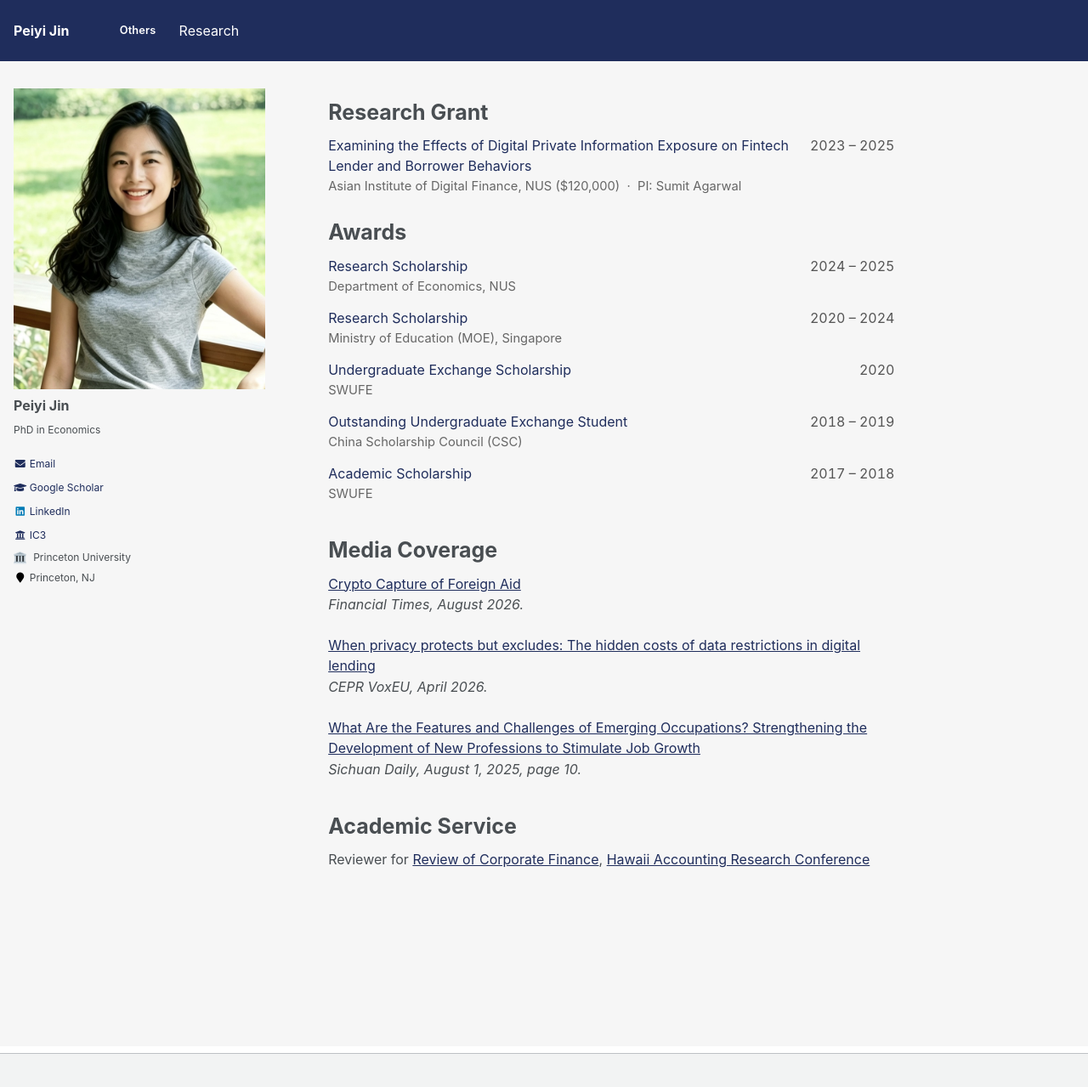
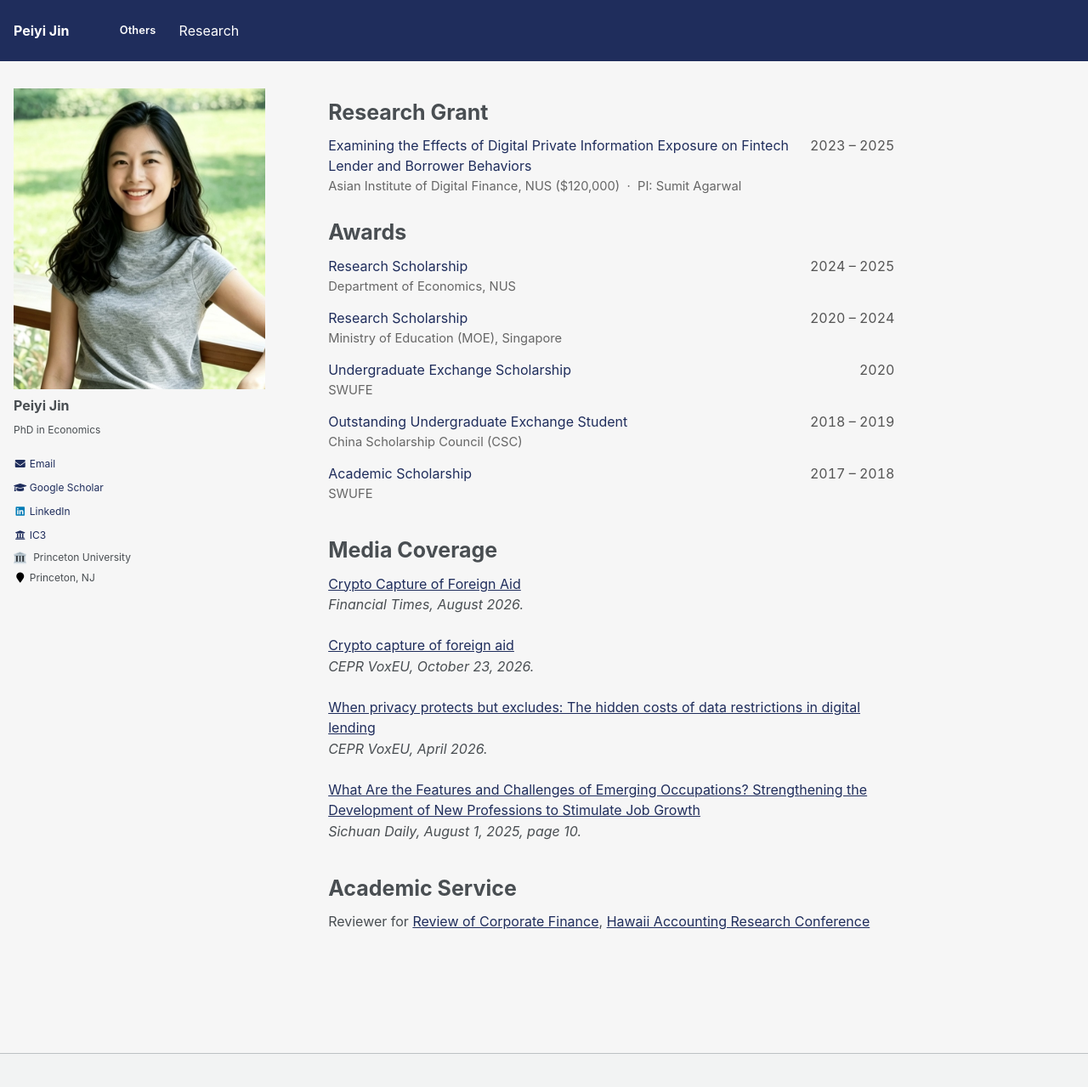
Before and after one commit to peiyi-jin/peiyi-jin.github.io, a Jekyll site: the page built from _pages/others.md, in a window 1280 px wide and 1304 px high. Shown: the top 1279 px of the window at 85% size. Built offline with Jekyll 4.4.1, drawn with Linux system fonts in a browser that asks for light colours.

Commit message:
Add foreign aid VoxEU column to research and media coverage

```diff
--- a/_pages/others.md
+++ b/_pages/others.md
@@ -63,6 +63,14 @@ Media Coverage
 
 <div style="margin-top: 24px;"></div>
 
+[Crypto capture of foreign aid](https://cepr.org/voxeu/columns/crypto-capture-foreign-aid)
+
+<div style="margin-top: -20px;"></div>
+
+*CEPR VoxEU, October 23, 2026.*
+
+<div style="margin-top: 24px;"></div>
+
 [When privacy protects but excludes: The hidden costs of data restrictions in digital lending](https://cepr.org/voxeu/columns/when-privacy-protects-excludes-hidden-costs-data-restrictions-digital-lending)
 
 <div style="margin-top: -20px;"></div>
```
Also changed, not shown: _pages/research.md (+2 -1 lines).
